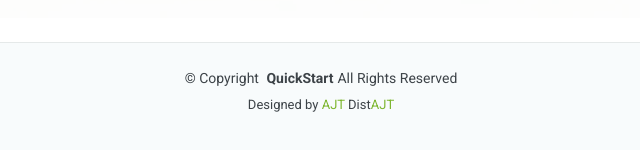
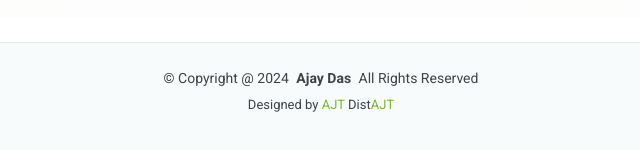
Before and after one commit to Ajay-Das-k/MalayanmaV1_Vignesh, a plain HTML site: page index.html in a window 1280 px wide. Shown: the part 878-1028 px from the top of the page, 319-959 px from the left. Drawn offline with nearby package versions, Linux system fonts and the light colour scheme.

Commit message:
Copyright @ 2024

```diff
--- a/index.html
+++ b/index.html
@@ -119,7 +119,7 @@
 
 
     <div class="container copyright text-center mt-4">
-      <p>© <span>Copyright</span> <strong class="px-1 sitename">QuickStart</strong><span>All Rights Reserved</span></p>
+      <p>© <span>Copyright @ 2024</span> <strong class="px-1 sitename">Ajay Das </strong><span>All Rights Reserved</span></p>
       <div class="credits">
         <!-- All the links in the footer should remain intact. -->
         <!-- You can delete the links only if you've purchased the pro version. -->
```
